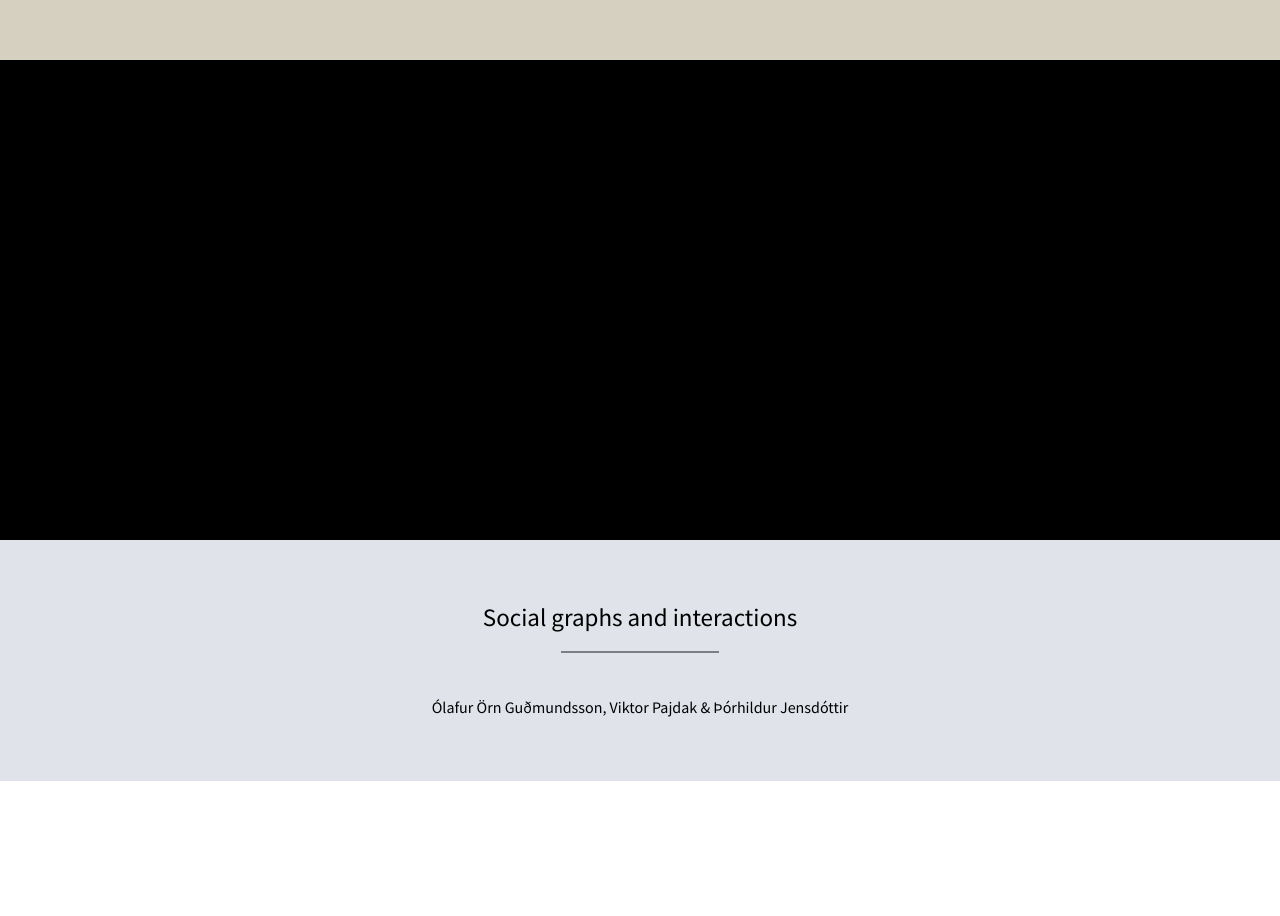
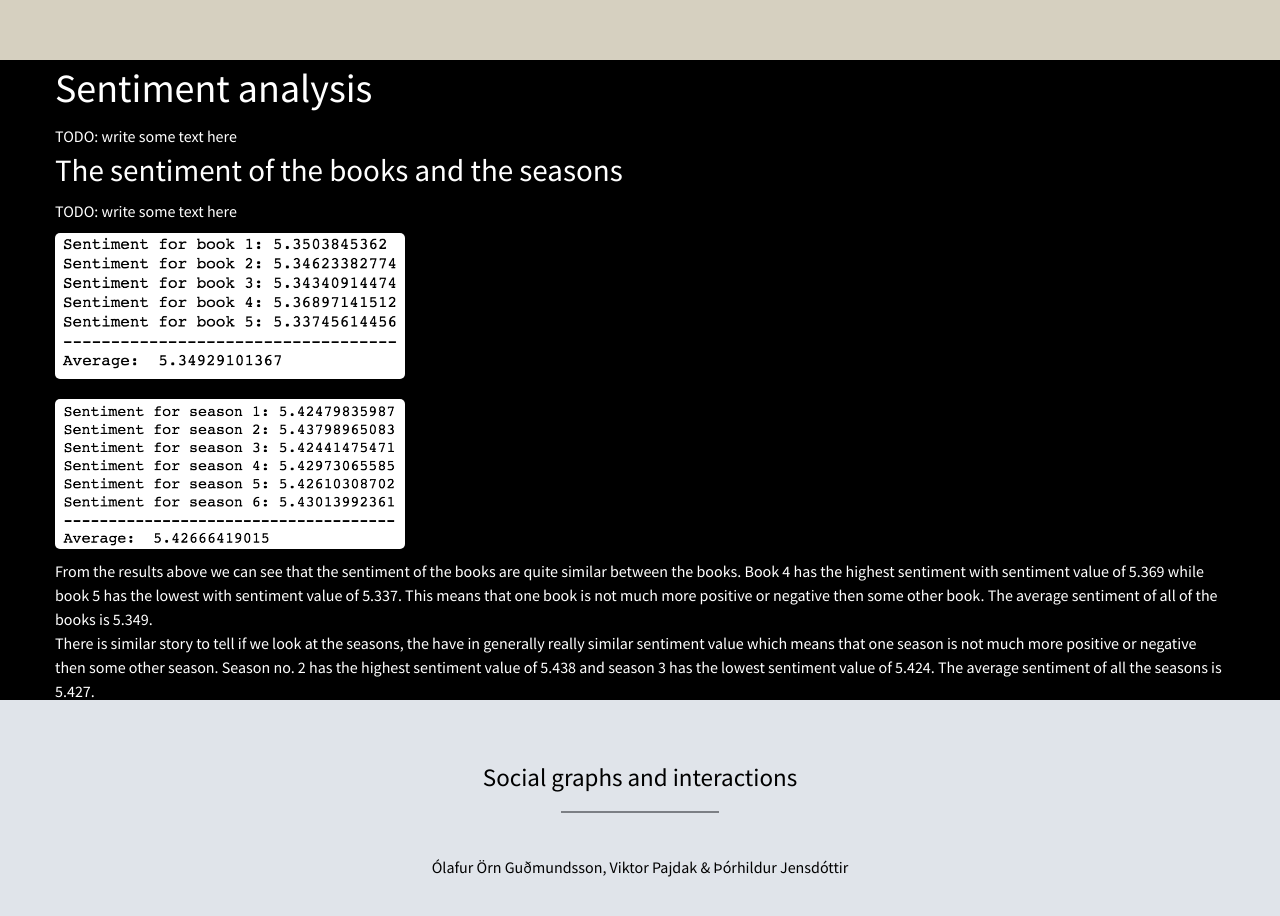
Before and after one commit to pajdak3/SocialGraph, a plain HTML site: page index.html in a window 1280 px wide. Shown: the part 1060-1976 px from the top of the page. Before the commit the page ends 1841 px from the top, so only its background shows below. Drawn offline with Linux system fonts and the light colour scheme.

Commit message:
Add some sentiment stuff

```diff
--- a/frontend/scss/app.scss
+++ b/frontend/scss/app.scss
@@ -24,5 +24,6 @@
 
 // Modules
 @import 'modules/cover';
+@import 'modules/sentiment';
 @import 'modules/header';
 @import 'modules/footer';
--- /dev/null
+++ b/frontend/scss/modules/sentiment.scss
@@ -0,0 +1,16 @@
+
+.sentiment {
+    height: 80vh;
+    width: 100%;
+    color: white;
+    display: flex;
+    flex-direction: column;
+}
+
+.sentiment_avg_image {
+  max-width: 350px;
+  margin-top: 10px;
+  margin-bottom: 10px;
+  border-radius: 5px;
+
+}
--- a/index.html
+++ b/index.html
@@ -60,8 +60,18 @@
             </section>
             <section>
                 <div class="row">
-                    <div class="columns large-12">
-
+                    <div class="sentiment columns large-12">
+                      <h2>Sentiment analysis</h2>
+                      <text>TODO: write some text here</text>
+                      <h3>The sentiment of the books and the seasons</h3>
+                      <text>TODO: write some text here</text>
+                      <img class="sentiment_avg_image" src="images/sentiment_avg_books.png" />
+                      <img class="sentiment_avg_image" src="images/sentiment_avg_season.png" />
+                      <text>From the results above we can see that the sentiment of the books are quite similar between the books. Book 4 has the highest sentiment with sentiment value of 5.369 while book 5 has the lowest with sentiment value of 5.337. This means that one book is not much more positive or negative then some other book. The average sentiment of all of the books is 5.349.</text>
+                      <text>There is similar story to tell if we look at the seasons, the have in generally really similar sentiment value which means that one season is not much more positive or negative then some other season. Season no. 2 has the highest sentiment value of 5.438 and season 3 has the lowest sentiment value of 5.424. The average sentiment of all the seasons is 5.427.</text>
+                      <text>Now things get interested when the books are compared to the seasons, but the seasons seems to have quite higher sentiment value (seasons: 5.427 | books: 5.349). When looking at the results it though necessary to have in mind that the subtitles are used as data for the sentiment analysis for the seasons, so the video and the sound in the seasons are not counted in the analysis.</text>
+                      <h3>Sentiment anlysis with sliding window of words</h3>
+                      <text>TODO: write some text here</text>
                     </div>
                 </div>
             </section>
```
Also changed, not shown: dist/css/app.css, dist/css/app.min.css, images/sentiment_avg_books.png (added), images/sentiment_avg_season.png (added).
